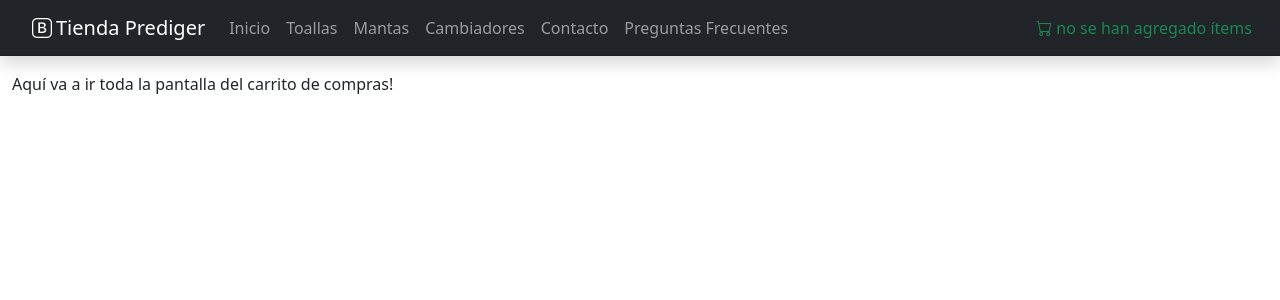
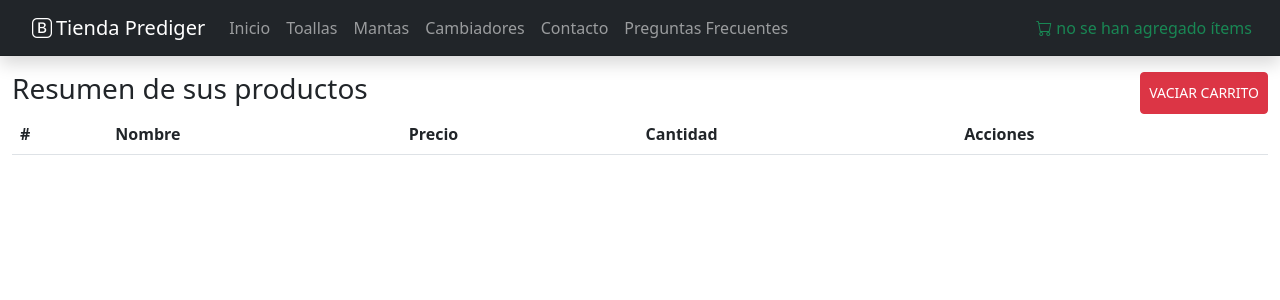
Before and after one commit to marpresi/tienda-prediger, a React (Create React App) app: page /cart in a window 1280 px wide. Shown: the top 300 px of the page. Built offline with nearby package versions, Linux system fonts and the light colour scheme.

Commit message:
Clase 9 - Desafío: CartContext

```diff
--- a/src/App.jsx
+++ b/src/App.jsx
@@ -1,4 +1,6 @@
 import { BrowserRouter, Routes, Route } from 'react-router-dom';
+
+import { CartProvider } from './context/CartContext';
 
 import { NavBar } from './components/Header/NavBar';
 import { Contacto } from './pages/Contacto';
@@ -16,6 +18,7 @@ function App() {
 
 
   return <>
+    <CartProvider>
       <BrowserRouter>
           <NavBar tiendaName={`Tienda ${tienda}`} />
           <div className="container-fluid mt-3">
@@ -33,8 +36,8 @@ function App() {
                 </div>
             </div>
           </div>
-
       </BrowserRouter>
+    </CartProvider>
   </>
 }
 
--- a/src/components/Cart/CartListContainer.jsx
+++ b/src/components/Cart/CartListContainer.jsx
@@ -1,5 +1,50 @@
+import React from 'react';
+
+import { useContext } from "react";
+import { CartContext } from "../../context/CartContext";
+
 export const CartListContainer = () => {
+
+    const { cartList, removeItem, clear } = useContext(CartContext);
+
+    console.log('lista de productos del carrito', cartList);
+
+
     return <>
-        <p>Aquí va a ir toda la pantalla del carrito de compras!</p>
+        <div>
+            <div className="d-flex justify-content-between">
+                <h3>Resumen de sus productos</h3>
+                <button onClick={clear} className="btn  btn-danger btn-sm">VACIAR CARRITO</button>
+            </div>
+            <table className="table table-hover">
+                <thead>
+                    <tr>
+                        <th scope="col">#</th>
+                        <th scope="col">Nombre</th>
+                        <th scope="col">Precio</th>
+                        <th scope="col">Cantidad</th>
+                        <th scope="col">Acciones</th>
+                    </tr>
+                </thead>
+                <tbody>
+                    {
+                        cartList.map(item => (
+                            <tr>
+                                <th scope="row">{item.id}</th>
+                                <td>{item.title}</td>
+                                <td>${item.price}</td>
+                                <td>{item.cantidad}</td>
+                                <td>
+                                    <button onClick={() => {removeItem(item.id)}} className="btn btn-sm btn-danger">
+                                        ELIMINAR
+                                    </button>
+                                </td>
+                            </tr>
+                        ))
+
+                    }
+                </tbody>
+            </table>
+        </div>
     </>
 }
--- a/src/components/Cart/CartWidget.jsx
+++ b/src/components/Cart/CartWidget.jsx
@@ -1,9 +1,15 @@
+import { NavLink } from 'react-router-dom';
+
 export const CartWidget = () => {
     const cantArticulos = 0;
     return (<>
-            <a href="/cart" className="nav-link text-success" title="Finalizar mi compra">
-                <i className="bi bi-cart p-1"></i>
-                { cantArticulos > 0 ? cantArticulos : 'no se han agregado ítems' }
-            </a>
+
+                <NavLink to="/cart"
+                    className={`nav-link text-success ${({isActive}) => isActive ? 'active': ''}`}
+                    title="Finalizar mi compra"
+                    >
+                        <i className="bi bi-cart p-1"></i>
+                        { cantArticulos > 0 ? cantArticulos : 'no se han agregado ítems' }
+                </NavLink>
     </>);
 }
--- a/src/components/ItemDetail/ItemDetail.jsx
+++ b/src/components/ItemDetail/ItemDetail.jsx
@@ -1,13 +1,18 @@
-import { useState } from "react";
+import { useContext, useState } from "react";
+import { CartContext } from "../../context/CartContext";
 import { ItemCount } from "../Cart/ItemCount"
 
 export const ItemDetail = ({producto}) => {
+
+	const { addItem } = useContext(CartContext)
 
 	const [cantArticulos,setCantArticulos] = useState('0');
 
 	const onAdd = (quantityToAdd) =>{
 	  console.log(`Se han registrado ${quantityToAdd} para este producto`);
-	  setCantArticulos(quantityToAdd);
+	  const newProduct = {...producto, cantidad: quantityToAdd }
+	  console.log('new product', newProduct);
+	  addItem(newProduct);
 	}
 
 
--- /dev/null
+++ b/src/context/CartContext.jsx
@@ -0,0 +1,44 @@
+import { useState, createContext } from 'react';
+import { Productos } from '../resources/data/productos';
+
+export const CartContext = createContext();
+
+export const CartProvider = ({children}) => {
+
+    const [ cartList, setCartList ] = useState([]);
+
+    const addItem = (producto) => {
+        const idx = isInCart(producto.id);
+        if(idx > -1){
+            const tempCartList = cartList;
+            const cantActual = tempCartList[idx].cantidad;
+            tempCartList[idx].cantidad = cantActual + producto.cantidad;
+            setCartList(tempCartList);
+        }else{
+            const newCartList = [...cartList, producto];
+            setCartList(newCartList);
+        }
+    }
+
+    const removeItem = (productoId) => {
+        const tempCartList = [...cartList];
+        const updatedCartList = tempCartList.filter(item => item.id !== productoId);
+        setCartList(updatedCartList);
+    }
+
+    const clear = () => {
+        setCartList([]);
+    }
+
+    const isInCart = (productoId) => {
+        return cartList.findIndex(item => item.id === productoId);
+    }
+
+
+    return (
+        <CartContext.Provider value={{cartList, addItem, removeItem, clear}} >
+            {children}
+        </CartContext.Provider>
+    )
+
+}
```
Lines whose indentation alone changed are shown as unchanged.
